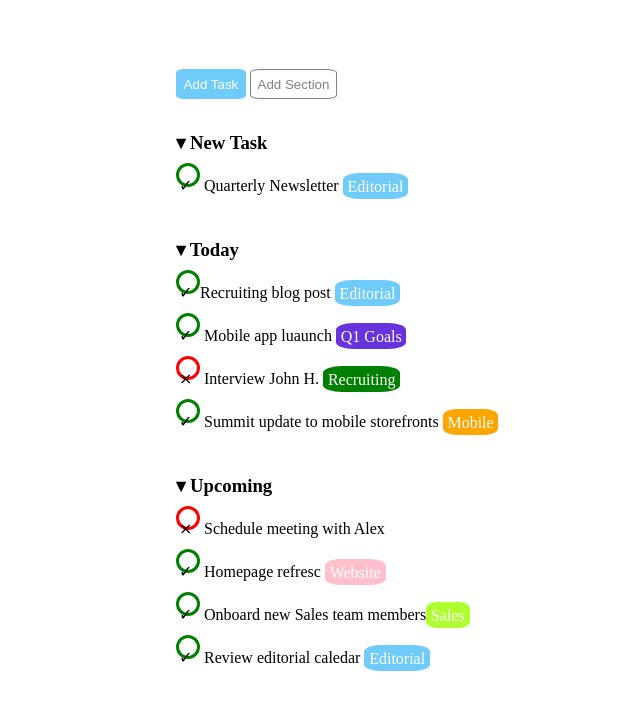
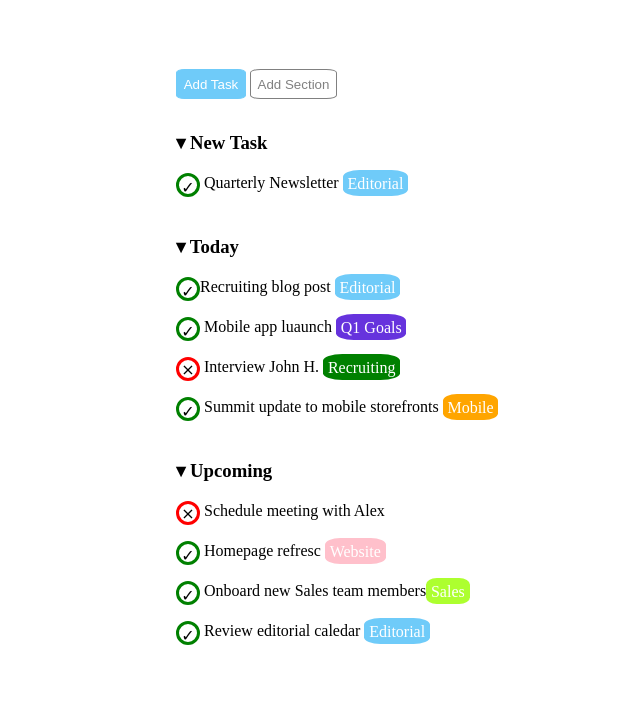
Before and after one commit to ValerioL96/html-css-toboolist, a plain HTML site: page index.html in a window 1280 px wide. Shown: the part 69-778 px from the top of the page, without its empty margins (0-640 px from the left). Drawn offline with Linux system fonts and the light colour scheme.

Commit message:
added new check and cross

```diff
--- a/CSS/style.css
+++ b/CSS/style.css
@@ -115,6 +115,9 @@ section{
     display: inline-block;
     height: 1.5rem;
     width:1.5rem;
+    text-align: center;
+    line-height: 1.5rem;
+    vertical-align: middle;
 
 }
 
@@ -125,4 +128,7 @@ section{
     display: inline-block;
     height: 1.5rem;
     width:1.5rem;
+    text-align: center;
+    line-height: 1.2rem;
+    vertical-align: middle;
 }
```
